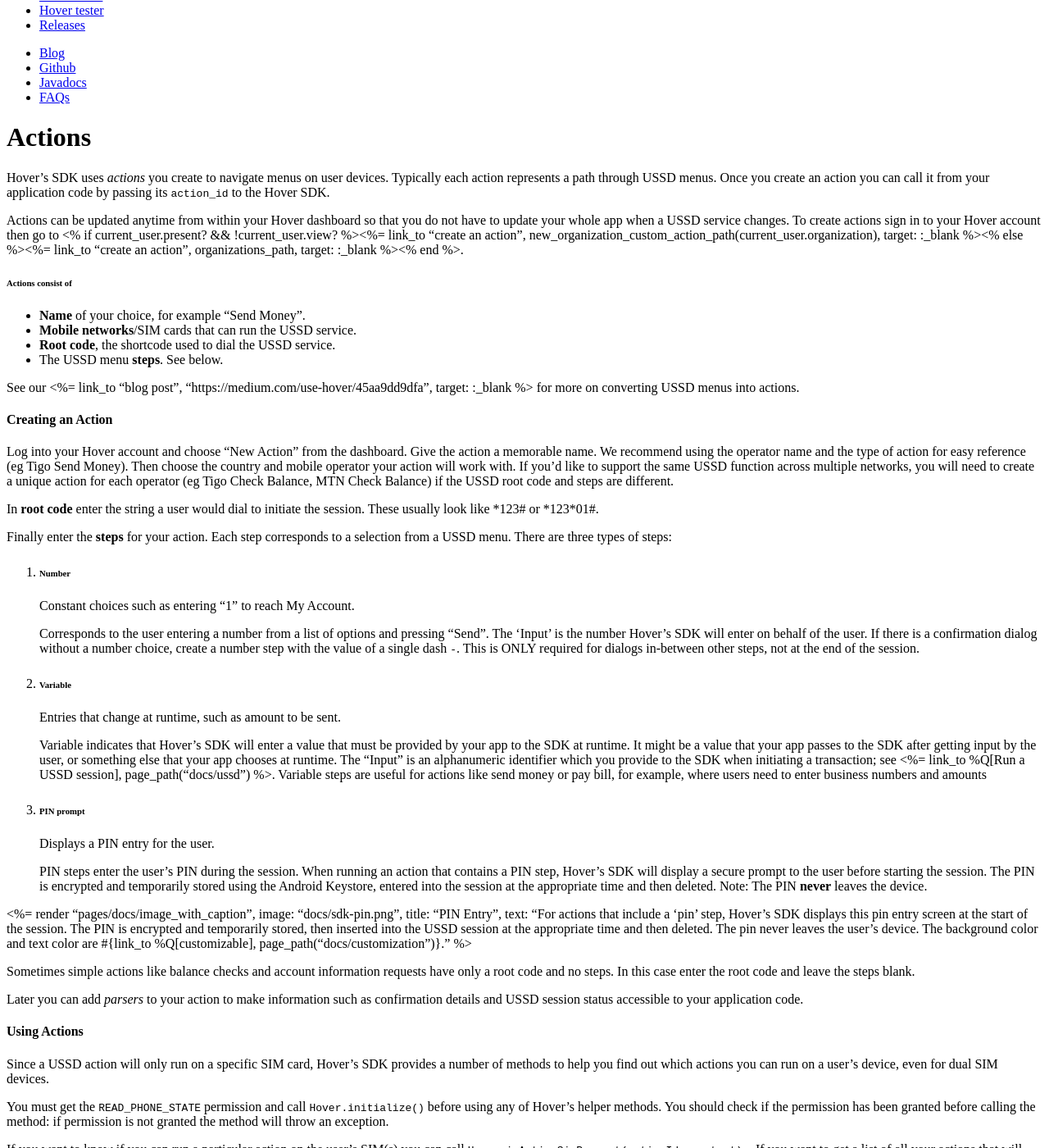
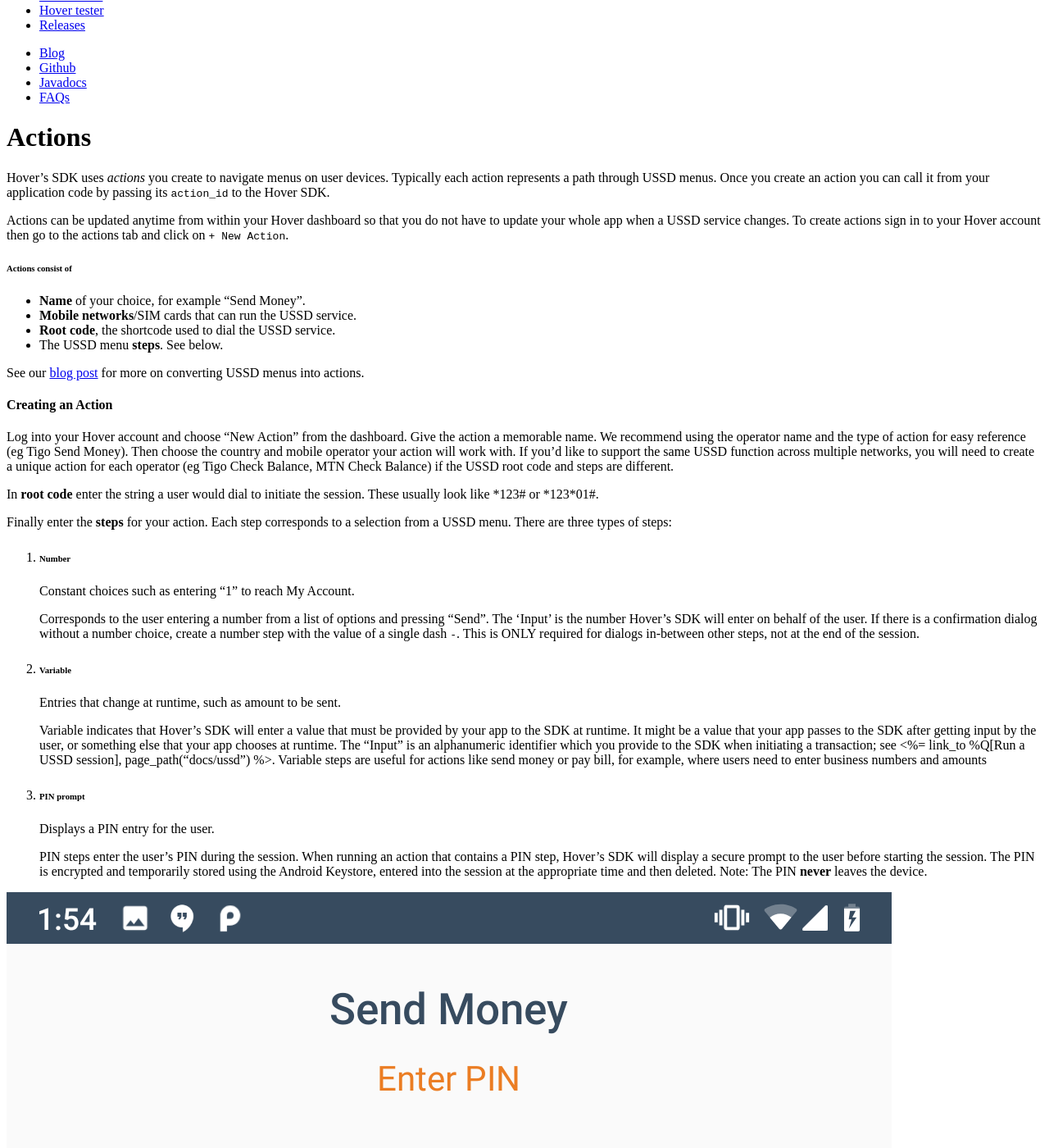
Before and after one commit to UseHover/hover-docs, a Jekyll site: the page built from actions.md, in a window 1280 px wide and 1400 px high, scrolled down 447 px. Shown: the whole window at 82% size. Built offline with Jekyll 4.4.1, drawn with Linux system fonts in a browser that asks for light colours; nearby versions of some CDN libraries; a style sheet for code colours, icons or effects is not loaded; some of the changed text lies outside the part shown.

Commit message:
SOme cleaning up

```diff
--- /dev/null
+++ b/_includes/current_version.html
@@ -0,0 +1,5 @@
+<p class="version-info">As of <span class="version-date"></span> the current version of the Hover SDK is <span class="version-number"></span></p>
+
+<div class="call-out call-out-info">
+	<p>If you have issues with your app building and you are using Android X dependencies then we have an SDK variant for that: `<span class="version-number"></span>-androidx`</p>
+</div>
--- /dev/null
+++ b/_includes/gradle_dependencies.html
@@ -0,0 +1,6 @@
+<figure>
+	<pre><code class="gradle" data-lang="gradle">dependencies {
+	...
+	implementation 'com.hover:android-sdk:<span class="version-number"></span>'
+}</code></pre>
+</figure>
--- a/_layouts/default.html
+++ b/_layouts/default.html
@@ -23,5 +27,6 @@
       {%- include footer.html -%}
     </div>
     {%- include code_copier.html -%}
+    {%- include fetch_sdk_release_info.html -%}
   </body>
 </html>
--- a/actions.md
+++ b/actions.md
@@ -1,12 +1,13 @@
 ---
 layout: page
+permalink: /actions
 ---
 
 # Actions
 
 Hover’s SDK uses _actions_ you create to navigate menus on user devices. Typically each action represents a path through USSD menus. Once you create an action you can call it from your application code by passing its `action_id` to the Hover SDK.
 
-Actions can be updated anytime from within your Hover dashboard so that you do not have to update your whole app when a USSD service changes. To create actions sign in to your Hover account then go to <% if current\_user.present? && !current\_user.view? %><%= link\_to "create an action", new\_organization\_custom\_action\_path(current\_user.organization), target: :\_blank %><% else %><%= link\_to "create an action", organizations\_path, target: :\_blank %><% end %>.
+Actions can be updated anytime from within your Hover dashboard so that you do not have to update your whole app when a USSD service changes. To create actions sign in to your Hover account then go to the actions tab and click on `+ New Action`.
 
 ###### Actions consist of
 
@@ -15,7 +16,9 @@ Actions can be updated anytime from within your Hover dashboard so that you do n
 -   **Root code**, the shortcode used to dial the USSD service.
 -   The USSD menu **steps**. See below.
 
-See our <%= link\_to "blog post", "https://medium.com/use-hover/45aa9dd9dfa", target: :\_blank %> for more on converting USSD menus into actions.
+<div class="call-out call-out-info">
+    <p>See our <a target="_blank" href="https://medium.com/use-hover/45aa9dd9dfa">blog post</a> for more on converting USSD menus into actions.</p>
+</div>
 
 #### Creating an Action
 
@@ -44,7 +47,15 @@ Finally enter the **steps** for your action. Each step corresponds to a selectio
     PIN steps enter the user's PIN during the session. When running an action that contains a PIN step, Hover's SDK will display a secure prompt to the user before starting the session. The PIN is encrypted and temporarily stored using the Android Keystore, entered into the session at the appropriate time and then deleted. Note: The PIN **never** leaves the device.
 
 
-<%= render "pages/docs/image\_with\_caption", image: "docs/sdk-pin.png", title: "PIN Entry", text: "For actions that include a 'pin' step, Hover's SDK displays this pin entry screen at the start of the session. The PIN is encrypted and temporarily stored, then inserted into the USSD session at the appropriate time and then deleted. The pin never leaves the user's device. The background color and text color are #{link\_to %Q\[customizable\], page\_path("docs/customization")}." %>
+<div class="image-with-caption columns is-variable is-5">
+    <div class="image column is-narrow">
+        <img src="/assets/images/sdk-pin.png">
+    </div>
+    <div class="caption column">
+        <h4>PIN Entry</h4>
+        <p>For actions that include a 'pin' step, Hover's SDK displays this pin entry screen at the start of the session. The PIN is encrypted and temporarily stored, then inserted into the USSD session at the appropriate time and then deleted. The pin never leaves the user's device. The background color and text color are &lt;a href="/docs/customization"&gt;customizable&lt;/a&gt;.</p>
+    </div>
+</div>
 
 Sometimes simple actions like balance checks and account information requests have only a root code and no steps. In this case enter the root code and leave the steps blank.
 
@@ -58,4 +69,4 @@ You must get the `READ_PHONE_STATE` permission and call `Hover.initialize()` bef
 
 If you want to know if you can run a particular action on the user's SIM(s) you can call `Hover.isActionSimPresent(actionId, context);`. If you want to get a list of all your actions that will run on any of a user's present SIM cards you can call `Hover.getAllValidActions(context);` which will return a list of actions. There are also helpers for getting all the SIM cards present and for presenting a SIM choice interface to the user.
 
-[Next: Install](/docs/installation)
+[Next: Install](/installation)
```
Also changed, not shown: other parts of _layouts/default.html (+4 -0 lines), _includes/fetch_sdk_release_info.html (added, +37 -0 lines), index.md (+4 -16 lines), installation.md (+5 -4 lines), assets/images/sdk-pin.png (added).
